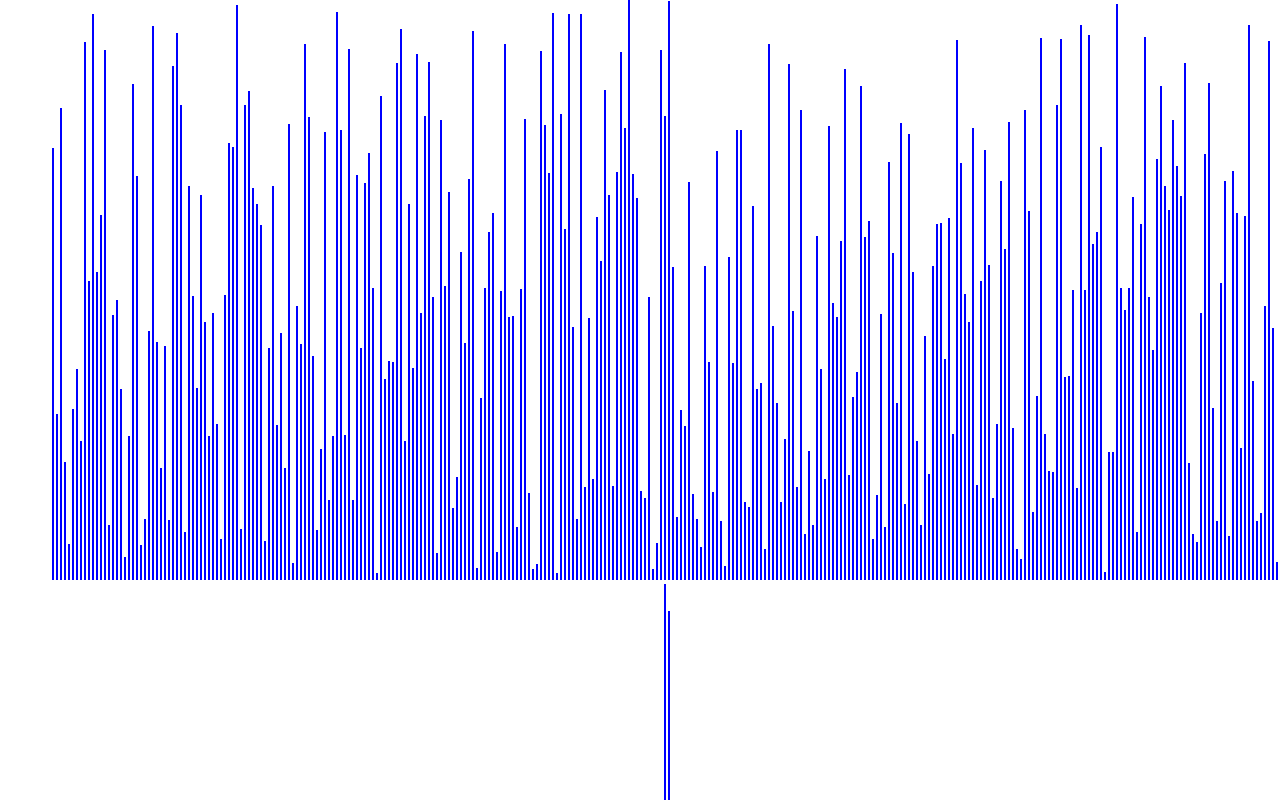
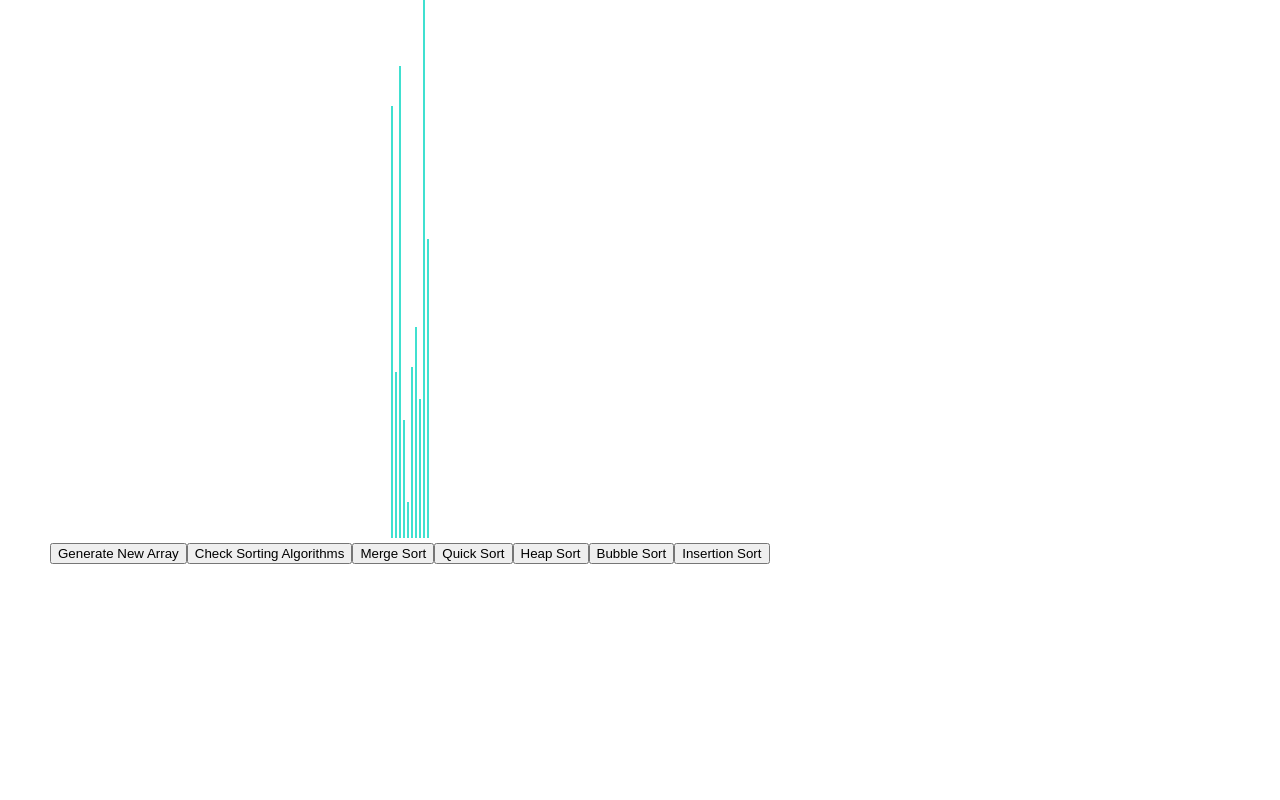
Before and after one commit to g-micah/ArraySorter, a React (Create React App) app: page / in a window 1280 px wide. Shown: the top 800 px of the page. Built offline with nearby package versions, Linux system fonts and the light colour scheme.

Commit message:
Update to allow for animations

```diff
--- a/src/SortingVisualizer/SortingVisualizer.jsx
+++ b/src/SortingVisualizer/SortingVisualizer.jsx
@@ -1,6 +1,21 @@
 import React from 'react';
 import * as sortingAlgorithms from '../sortingAlgorithms/sortingAlgorithms.js';
 import './SortingVisualizer.css';
+
+
+// Change this value for the speed of the animations.
+const ANIMATION_SPEED_MS = 1000;
+
+// Change this value for the number of bars (value) in the array.
+const NUMBER_OF_ARRAY_BARS = 10;
+
+// This is the main color of the array bars.
+const PRIMARY_COLOR = 'turquoise';
+
+// This is the color of array bars that are being compared throughout the animations.
+const SECONDARY_COLOR = 'red';
+
+
 
 export default class SortingVisualizer extends React.Component {
     constructor (props) {
@@ -17,16 +32,41 @@ export default class SortingVisualizer extends React.Component {
 
     resetArray() {
         const array = [];
-        for (let i = 0; i < 310; i++) {
+        for (let i = 0; i < NUMBER_OF_ARRAY_BARS; i++) {
             array.push(randomIntFromInterval(5, 580));
         }
         this.setState({array});
     }
 
-    mergeSort(){
+    mergeSortOld(){
         const sortedArray = sortingAlgorithms.mergeSort(this.state.array);
 
 
+    }
+
+
+    mergeSort() {
+        const animations = sortingAlgorithms.getMergeSortAnimations(this.state.array);
+        for (let i = 0; i < animations.length; i++) {
+        const arrayBars = document.getElementsByClassName('array-bar');
+        const isColorChange = i % 3 !== 2;
+        if (isColorChange) {
+            const [barOneIdx, barTwoIdx] = animations[i];
+            const barOneStyle = arrayBars[barOneIdx].style;
+            const barTwoStyle = arrayBars[barTwoIdx].style;
+            const color = i % 3 === 0 ? SECONDARY_COLOR : PRIMARY_COLOR;
+            setTimeout(() => {
+            barOneStyle.backgroundColor = color;
+            barTwoStyle.backgroundColor = color;
+            }, i * ANIMATION_SPEED_MS);
+        } else {
+            setTimeout(() => {
+            const [barOneIdx, newHeight] = animations[i];
+            const barOneStyle = arrayBars[barOneIdx].style;
+            barOneStyle.height = `${newHeight}px`;
+            }, i * ANIMATION_SPEED_MS);
+        }
+        }
     }
 
     quickSort(){
@@ -76,9 +116,12 @@ export default class SortingVisualizer extends React.Component {
                     <div
                         className="array-bar"
                         key={idx}
-                        style={{height: `${value}px`}}
-                    >
-                    </div>
+                        style=
+                        {{
+                            backgroundColor: PRIMARY_COLOR,
+                            height: `${value}px`,
+                        }}
+                    ></div>
                 ))}
                 <br />
                 <button onClick={() => this.resetArray()}>Generate New Array</button>
@@ -105,7 +148,6 @@ function arraysAreEqual(arrayOne, arrayTwo) {
         if (arrayOne[i] !== arrayTwo[i]){
             return false;
         }
-
     }
     return true;
 }
```
